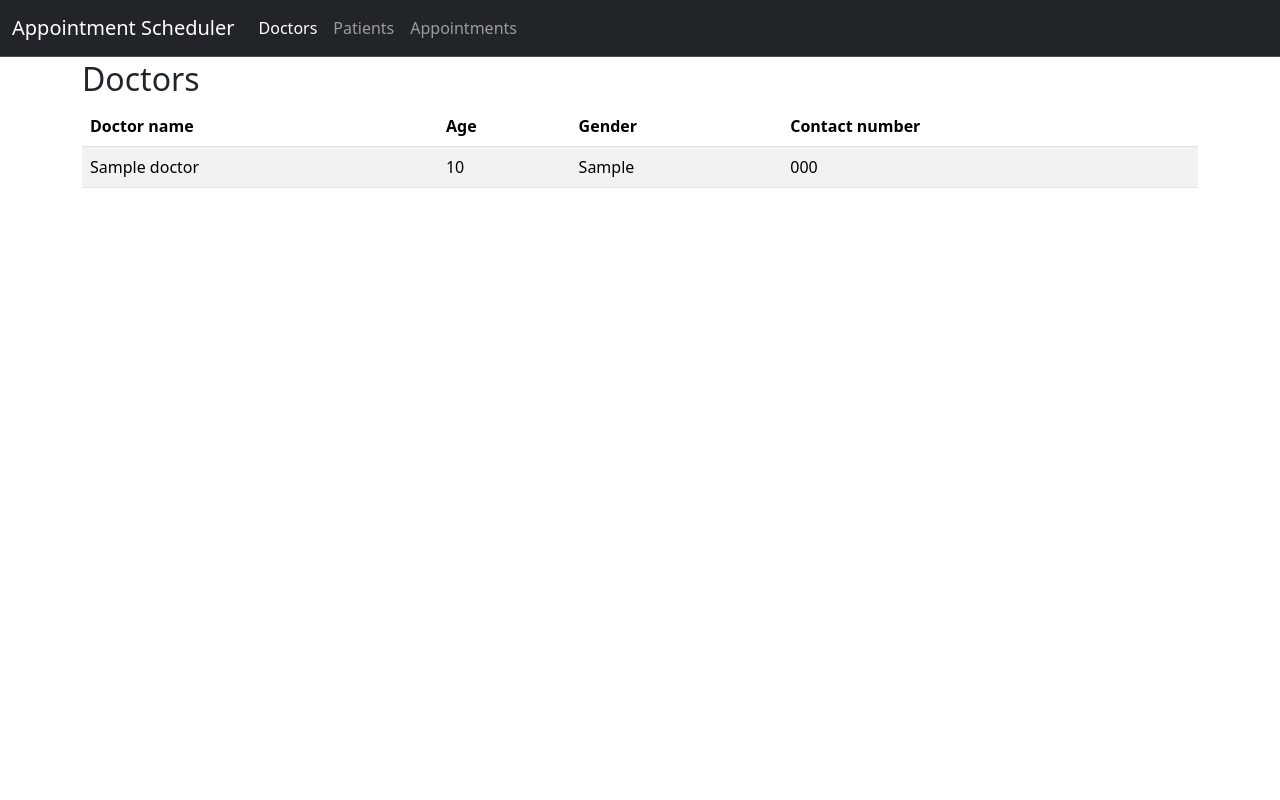
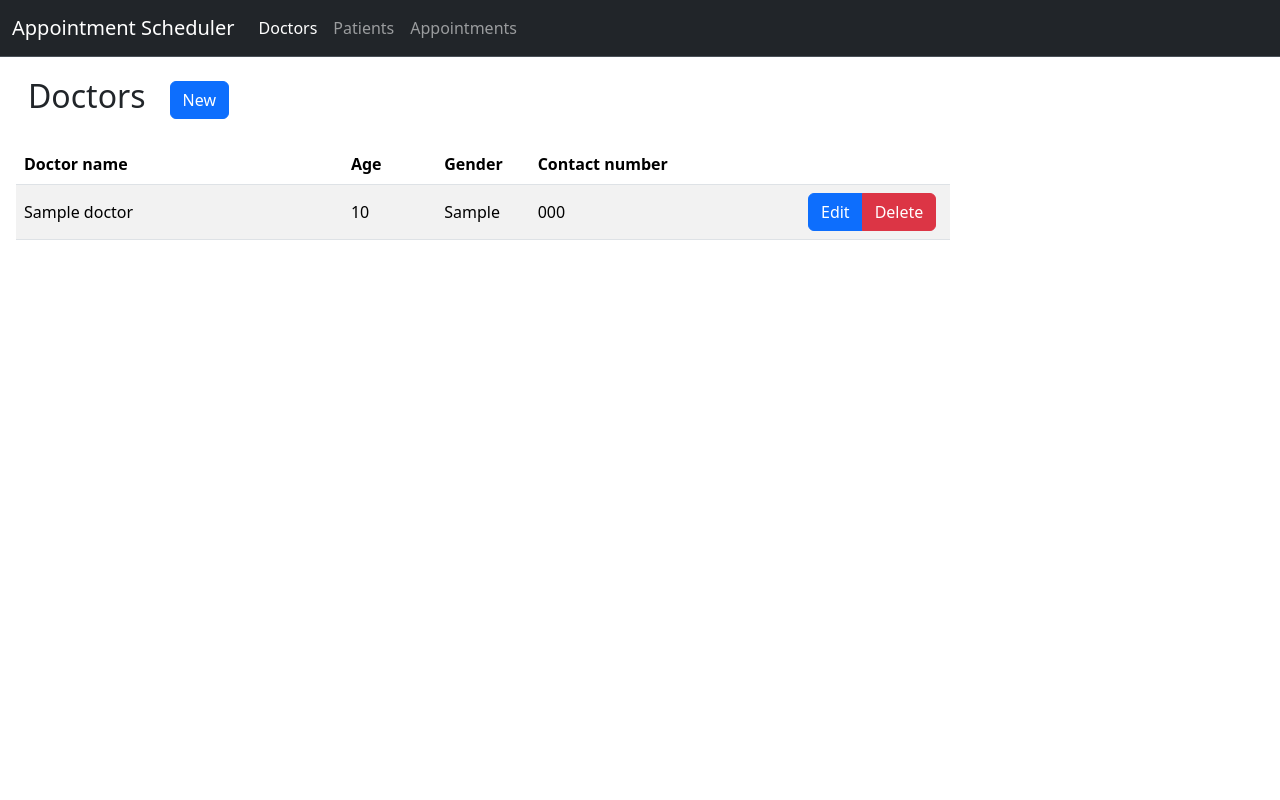
Before and after one commit to mendelcyprys/a5p2, a Flask app: page /doctors in a window 1280 px wide. Run offline with Flask 3, Linux system fonts and the light colour scheme; tables that the repository leaves empty hold one stand-in row (values such as "Sample post"); some libraries are stand-ins or nearby versions.

Commit message:
Fixing UI

```diff
--- a/static/base.css
+++ b/static/base.css
@@ -1,3 +1,29 @@
 main {
     margin-top: 60px;
 }
+
+#topbar-area {
+    display: block;
+    overflow-y: auto;
+    padding: 4px;
+    height: 80px
+}
+
+#middle-area {
+    display: flex;
+    flex-direction: row;
+}
+
+#data-area {
+    width: 75%;
+    overflow-y: auto;
+    padding: 4px;
+    height: calc(100vh - 150px);
+}
+
+#controls-area {
+    width: 25%;
+    overflow-y: auto;
+    padding: 4px;
+    height: calc(100vh - 150px);
+}
--- a/templates/appointments.html
+++ b/templates/appointments.html
@@ -4,6 +4,6 @@
 Appointments
 {% endblock title %}
 
-{% block content %}
+{% block data %}
 <p>Hello, {{ name }}!</p>
-{% endblock content %}
+{% endblock data %}
--- a/templates/base.html
+++ b/templates/base.html
@@ -4,66 +4,49 @@
     <meta charset="utf-8" />
     <meta name="viewport" content="width=device-width, initial-scale=1" />
     <title>{% block title %}{% endblock %}</title>
+
+    <!-- Bootstrap CSS -->
     <link
       href="{{ url_for('static', filename='vendor/bootstrap-5.3.2/bootstrap.min.css') }}"
       rel="stylesheet"
     />
+
+    <!-- My CSS -->
     <link href="{{ url_for('static', filename='base.css') }}" rel="stylesheet">
+
+    <!-- Alpine JS -->
     <script defer src="{{ url_for('static', filename='vendor/alpinejs/alpinejs.min.js') }}"></script>
   </head>
   <body>
-    <nav
-      hx-boost="true"
-      class="navbar fixed-top navbar-expand-lg bg-dark border-bottom border-body" data-bs-theme="dark"
-    >
-      <div class="container-fluid">
-        <a class="navbar-brand" href="/">Appointment Scheduler</a>
-        <button
-          class="navbar-toggler"
-          type="button"
-          data-bs-toggle="collapse"
-          data-bs-target="#navbarSupportedContent"
-          aria-controls="navbarSupportedContent"
-          aria-expanded="false"
-          aria-label="Toggle navigation"
-        >
-          <span class="navbar-toggler-icon"></span>
-        </button>
-        <div class="collapse navbar-collapse" id="navbarSupportedContent">
-          <ul class="navbar-nav me-auto mb-2 mb-lg-0">
-            <li class="nav-item">
-                <a
-                  class="nav-link {% if active == 'doctors' %}active{% endif %}"
-                  href="{{ url_for('doctors') }}"
-                >
-                    Doctors
-                </a>
-              </li>
-            <li class="nav-item">
-              <a
-                class="nav-link {% if active == 'patients' %}active{% endif %}"
-                href="{{ url_for('patients') }}"
-              >
-                Patients
-              </a>
-            </li>
-            <li class="nav-item">
-              <a
-                class="nav-link {% if active == 'appointments' %}active{% endif %}"
-                href="{{ url_for('appointments') }}"
-              >
-                Appointments
-              </a>
-            </li>
-          </ul>
+
+    <!-- Navbar -->
+    {% include 'navbar.html' %}
+
+    <!-- Main -->
+    <main class="container-fluid">
+
+      <!-- Topbar -->
+      <div id="topbar-area">
+        {% block topbar %}{% endblock %}
+      </div>
+
+      <!-- Data and Controls -->
+      <div id="middle-area">
+        <div id="data-area">
+          {% block data %}{% endblock %}
+        </div>
+        <div id="controls-area">
+          {% block controls %}{% endblock %}
         </div>
       </div>
-    </nav>
+    </main>
 
-    <main class="container">{% block content %}{% endblock %}</main>
+    <!-- Bootstrap JS -->
     <script
       src="{{ url_for('static', filename='vendor/bootstrap-5.3.2/bootstrap.bundle.min.js') }}"
     ></script>
+
+    <!-- HTMX -->
     <script src="{{ url_for('static', filename='vendor/htmx/htmx.min.js') }}"></script>
   </body>
 </html>
--- a/templates/doctors.html
+++ b/templates/doctors.html
@@ -4,16 +4,28 @@
 Doctors
 {% endblock title %}
 
-{% block content %}
-<h2>Doctors</h2>
+{% block topbar %}
+<div class="container-fluid" style="height: 100%;">
+    <div class="row align-items-center justify-content-start" style="height: 100%;">
+        <div class="col-auto">
+            <h2>Doctors</h2>
+        </div>
+        <div class="col-auto">
+            <button type="button" class="btn btn-primary">New</button>
+        </div>
+    </div>
+</div>
+{% endblock topbar %}
 
-<table class="table table-striped table-hover">
+{% block data %}
+<table class="table table-striped table-hover" style="vertical-align: middle;">
     <thead>
         <tr>
-            <th>Doctor name</th>
-            <th>Age</th>
-            <th>Gender</th>
+            <th style="width: 35%;">Doctor name</th>
+            <th style="width: 10%;">Age</th>
+            <th style="width: 10%;">Gender</th>
             <th>Contact number</th>
+            <th style="width: 150px;"></th>
         </tr>
     </thead>
     <tbody>
@@ -31,10 +43,14 @@ Doctors
                 <td>
                     {{ doctor.contact_number }}
                 </td>
+                <td>
+                    <div class="btn-group" role="group">
+                        <button type="button" class="btn btn-primary">Edit</button>
+                        <button type="button" class="btn btn-danger">Delete</button>
+                    </div>
+                </td>
             </tr>
         {% endfor %}
     </tbody>
 </table>
-
-
-{% endblock content %}
+{% endblock data %}
--- /dev/null
+++ b/templates/navbar.html
@@ -0,0 +1,47 @@
+<nav
+      hx-boost="true"
+      class="navbar fixed-top navbar-expand-lg bg-dark border-bottom border-body" data-bs-theme="dark"
+    >
+      <div class="container-fluid">
+        <a class="navbar-brand" href="/">Appointment Scheduler</a>
+        <button
+          class="navbar-toggler"
+          type="button"
+          data-bs-toggle="collapse"
+          data-bs-target="#navbarSupportedContent"
+          aria-controls="navbarSupportedContent"
+          aria-expanded="false"
+          aria-label="Toggle navigation"
+        >
+          <span class="navbar-toggler-icon"></span>
+        </button>
+        <div class="collapse navbar-collapse" id="navbarSupportedContent">
+          <ul class="navbar-nav me-auto mb-2 mb-lg-0">
+            <li class="nav-item">
+                <a
+                  class="nav-link {% if active == 'doctors' %}active{% endif %}"
+                  href="{{ url_for('doctors') }}"
+                >
+                    Doctors
+                </a>
+              </li>
+            <li class="nav-item">
+              <a
+                class="nav-link {% if active == 'patients' %}active{% endif %}"
+                href="{{ url_for('patients') }}"
+              >
+                Patients
+              </a>
+            </li>
+            <li class="nav-item">
+              <a
+                class="nav-link {% if active == 'appointments' %}active{% endif %}"
+                href="{{ url_for('appointments') }}"
+              >
+                Appointments
+              </a>
+            </li>
+          </ul>
+        </div>
+      </div>
+    </nav>
```
Also changed, not shown: templates/home.html (+5 -2 lines), templates/patients.html (+25 -9 lines).
